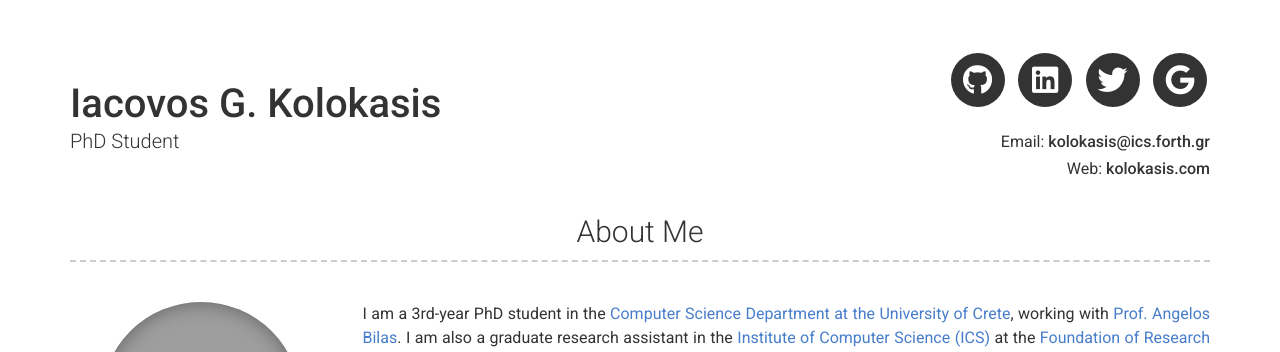
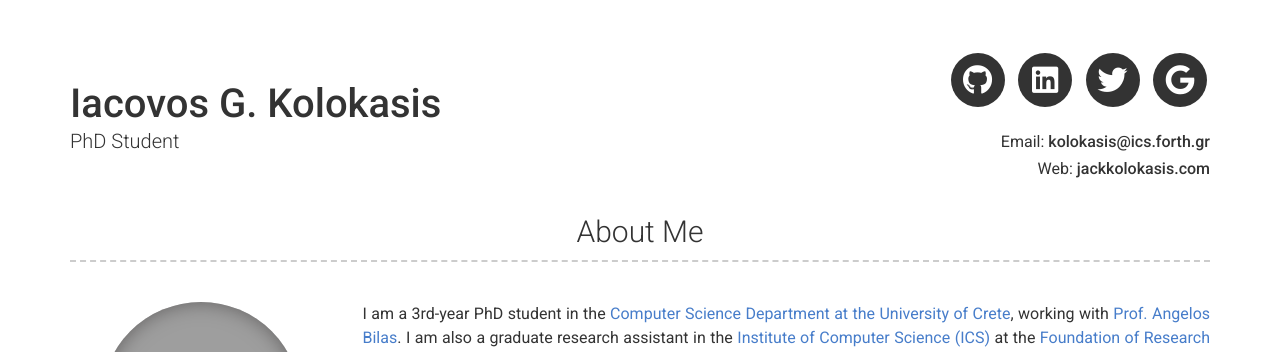
Before and after one commit to jackkolokasis/kolokasis.github.io, a Jekyll site: the page built from index.md, in a window 1280 px wide and 900 px high. Shown: the top 352 px of the window. Built offline with Jekyll 4.4.1, drawn with Linux system fonts in a browser that asks for light colours; nearby versions of some CDN libraries; grey boxes are pictures that could not be loaded.

```diff
--- a/_config.yml
+++ b/_config.yml
@@ -12,7 +12,7 @@
 # email_title: Email (Email title override)
 #phone: Your phone number (optional)
 # phone_title: Phone (Phone title override)
-website: kolokasis.com
+website: jackkolokasis.com
 # website_title: Web (Website title override)
 
 # Dark Mode (true/false/never)
```
Also changed, not shown: 1 other file.
